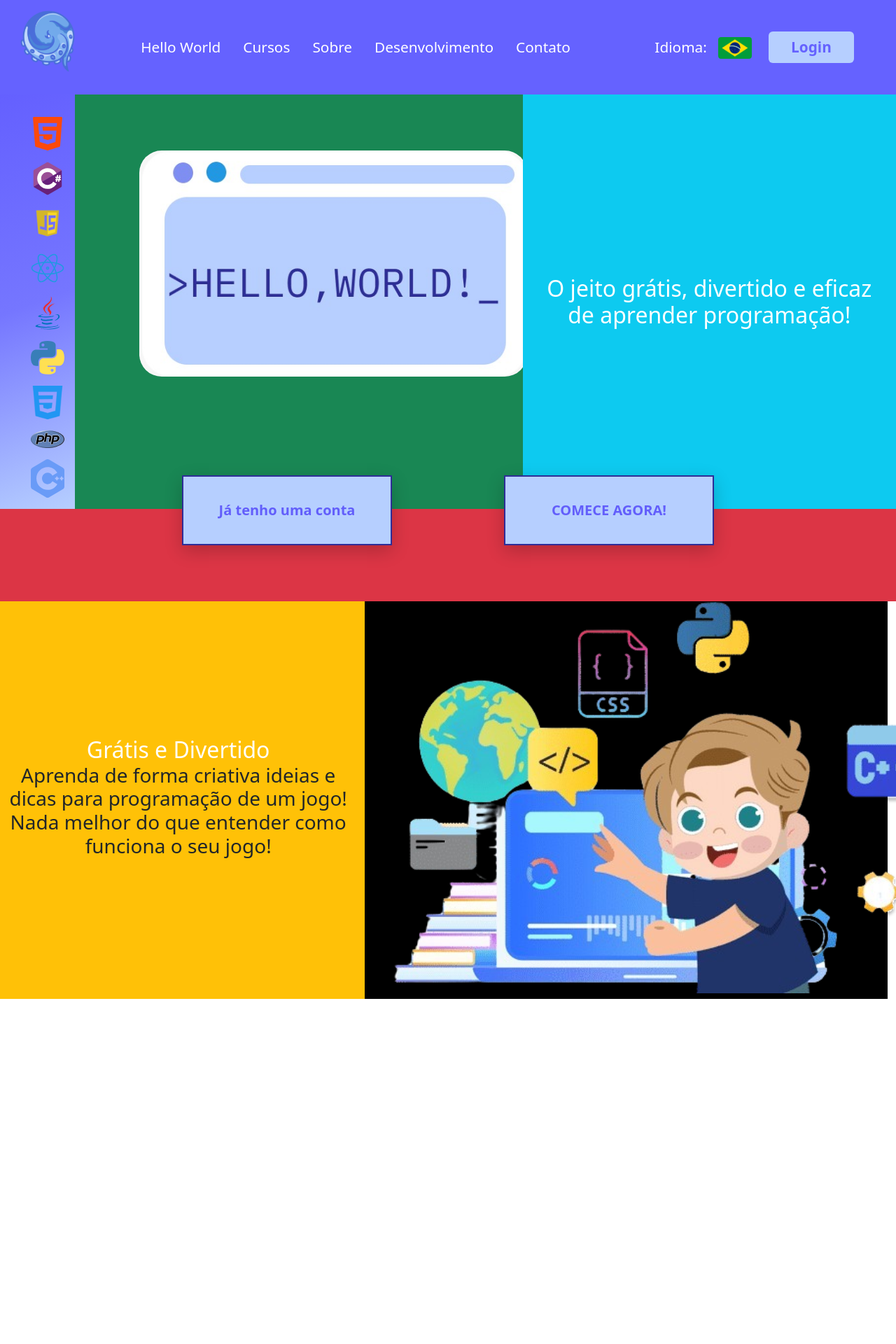
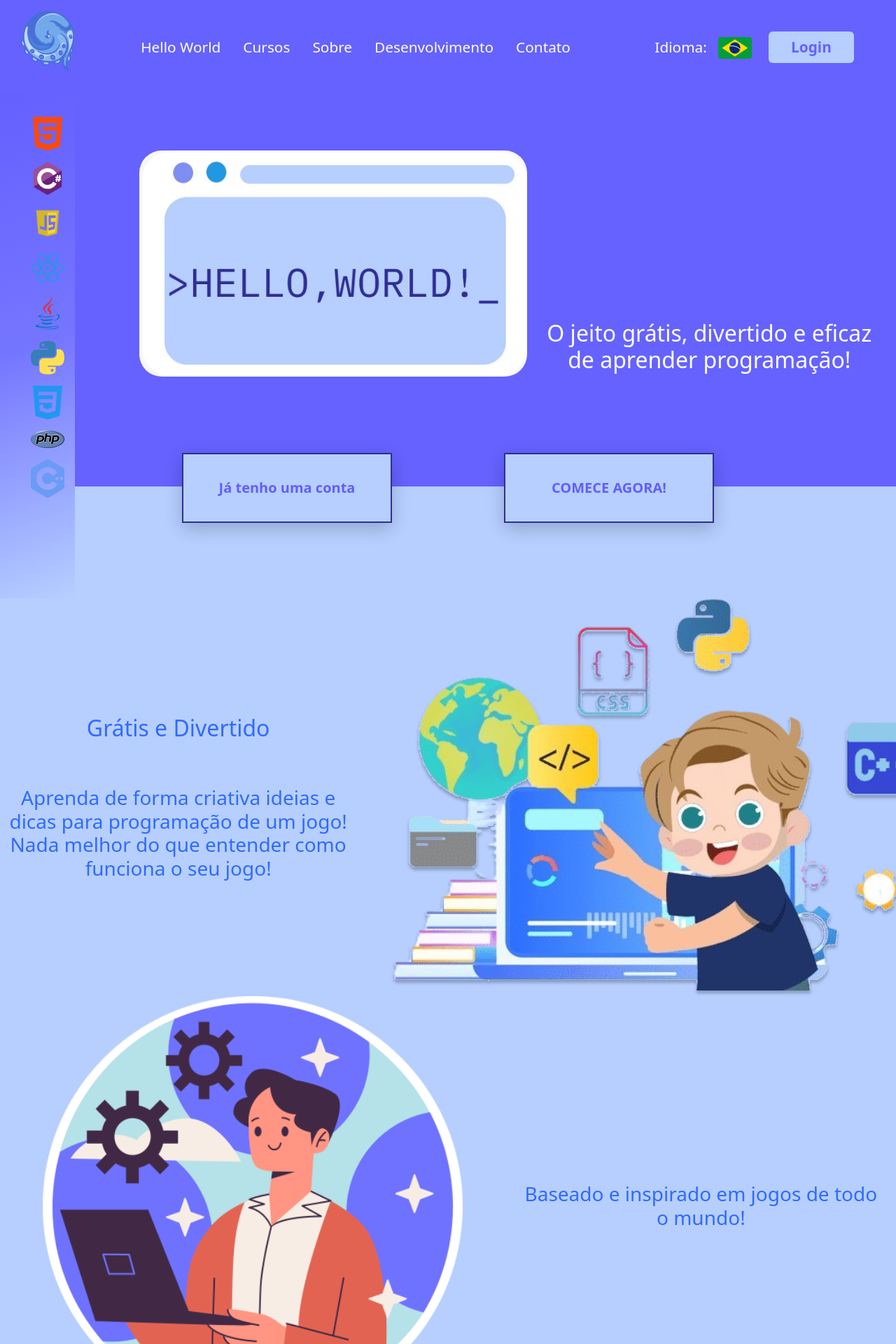
Before and after one commit to RenanFernandoRuiz/HelloWorld, a React (Vite) app in the folder client/: page / in a window 1280 px wide. Shown: the top 1920 px of the page at 70% size. Before the commit the page ends 1427 px from the top, so only its background shows below. Built offline with nearby package versions, Linux system fonts and the light colour scheme.

Commit message:
Mudanças no css dos components

```diff
--- a/client/src/App.css
+++ b/client/src/App.css
@@ -41,3 +41,8 @@
 .read-the-docs {
   color: #888;
 }
+.appsuper {
+  margin: 0;
+  padding: 0;
+  background-color: #b6cfff;
+}
--- a/client/src/App.jsx
+++ b/client/src/App.jsx
@@ -7,12 +7,12 @@ import Rest from "./components/rest/Rest";
 
 function App() {
   return (
-    <>
+    <div className="appsuper">
       <Header />
       <Container />
       <Geral />
       <Rest />
-    </>
+    </div>
   );
 }
 export default App;
--- a/client/src/components/container/container.css
+++ b/client/src/components/container/container.css
@@ -1,6 +1,7 @@
 .divMaster {
   margin-top: 135px;
   width: 100%;
+  background-color: #6562ff;
 }
 .sidebar {
   padding-top: 2em;
@@ -31,6 +32,9 @@
   height: 80vh;
   width: 100%;
 }
+.quadro {
+  min-height: 90vh;
+}
 .quadro img {
   border-radius: 2em;
   margin: 5em;
@@ -40,6 +44,7 @@
   display: flex; /* Define o contêiner como flexível */
   justify-content: center; /* Alinha o item horizontalmente no centro */
   align-items: center; /* Alinha o item verticalmente no centro */
+  min-height: 90vh;
 }
 
 .jeito h2 {
--- a/client/src/components/container/container.jsx
+++ b/client/src/components/container/container.jsx
@@ -32,10 +32,10 @@ const Container = () => {
               <img src={image8} alt="8" href="#" />
               <img src={image9} alt="9" href="#" />
             </div>
-            <div className="col-12 col-md-6 bg-success quadro">
+            <div className="col-12 col-md-6  quadro">
               <img src={quadro} alt="tela" />
             </div>
-            <div className="col-12 col-md bg-info jeito">
+            <div className="col-12 col-md  jeito">
               <h2>
                 O jeito grátis, divertido e eficaz de aprender programação!
               </h2>
--- a/client/src/components/geral/Geral.jsx
+++ b/client/src/components/geral/Geral.jsx
@@ -2,11 +2,13 @@ import "./geral.css";
 
 const Geral = () => {
   return (
-    <div className="tudo bg-danger">
-      <button>Já tenho uma conta</button>
+    <div className="tudo ">
+      <div className="sla">
+        <button>Já tenho uma conta</button>
 
-      <div className="styles.button">
-        <button>COMECE AGORA!</button>
+        <div className="styles.button">
+          <button>COMECE AGORA!</button>
+        </div>
       </div>
     </div>
   );
--- a/client/src/components/geral/geral.css
+++ b/client/src/components/geral/geral.css
@@ -1,5 +1,5 @@
 .tudo {
-  margin-top: -8em;
+  margin-top: -10em;
   background: var(--main-color);
   display: flex;
   flex-direction: row;
@@ -8,7 +8,9 @@
   margin-bottom: 0;
   right: 0;
   left: 0;
+  height: 10em;
 }
+
 .tudo button {
   margin: 4em;
   height: 5em;
@@ -21,6 +23,10 @@
   font-weight: bold;
   box-shadow: rgba(2, 3, 3, 0.2) 0px 8px 24px;
   transition: 0.5s ease;
+}
+.sla {
+  display: flex;
+  margin-top: -8em;
 }
 .tudo button:hover {
   background: var(--cor1);
--- a/client/src/components/rest/Rest.jsx
+++ b/client/src/components/rest/Rest.jsx
@@ -1,18 +1,39 @@
 import "./rest.css";
 import sim from "../../assets/sim.svg";
+import leptop from "../../assets/leptop.svg";
+import celular from "../../assets/celular.svg";
 
 const Rest = () => {
   return (
-    <div className="resto bg-info d-flex row ">
-      <div className="restexto bg-warning col-5">
+    <div className="resto d-flex row ">
+      <div className="restexto  col-5">
         <h2>Grátis e Divertido</h2>
         <h3>
           Aprenda de forma criativa ideias e dicas para programação de um jogo!
           Nada melhor do que entender como funciona o seu jogo!
         </h3>
       </div>
-      <div className="sim bg-black m-0 col-7">
+      <div className="sim  m-0 col-7">
         <img src={sim} alt="" />
+      </div>
+
+      <div className="sim m-0 col-7">
+        <img src={leptop} alt="" />
+      </div>
+      <div className="restexto col-5">
+        <h3>Baseado e inspirado em jogos de todo o mundo!</h3>
+      </div>
+
+      <div className="restexto col-5">
+        <h2>Aprenda de todos os lugares!</h2>
+        <h3>
+          Temos aplicativo disponivel para dispositivos moveis! Permitindo que
+          vc realize as atividades e quizes de qualquer lugar que vocÊ eestiver!
+        </h3>
+      </div>
+      <div className="sim m-0 col-7">
+        <img src={celular} alt="" />
+        <button>Instale nosso aplicativo!</button>
       </div>
     </div>
   );
--- a/client/src/components/rest/rest.css
+++ b/client/src/components/rest/rest.css
@@ -1,6 +1,8 @@
 .resto {
   margin-top: 0;
   top: 0;
+  margin: 0;
+  padding: 0;
   display: flex;
   flex-direction: row;
   background: var(--main-color);
@@ -11,9 +13,27 @@
   justify-content: center; /* Alinha o item horizontalmente no centro */
   align-items: center; /* Alinha o item verticalmente no centro */
   flex-direction: column;
+  gap: 4em;
 }
-.restexto h2,
-h3 {
-  color: #ffff;
+.restexto h2 {
+  color: #306aff;
   margin: 0; /* Remove a margem padrão do <h2> */
 }
+.restexto h3 {
+  color: #306aff;
+  margin: 0; /* Remove a margem padrão do <h2> */
+}
+.sim button {
+  display: flex;
+  margin: auto;
+  margin-bottom: 5em;
+  height: 3em;
+  width: 15em;
+  background: #625efb;
+  border-color: #2f2d97;
+  border-width: 2px;
+  color: #ffff;
+  font-size: 20px;
+  font-weight: bold;
+  border-radius: 1em;
+}
```
Also changed, not shown: client/src/assets/celular.svg (added), client/src/assets/leptop.svg (added).
